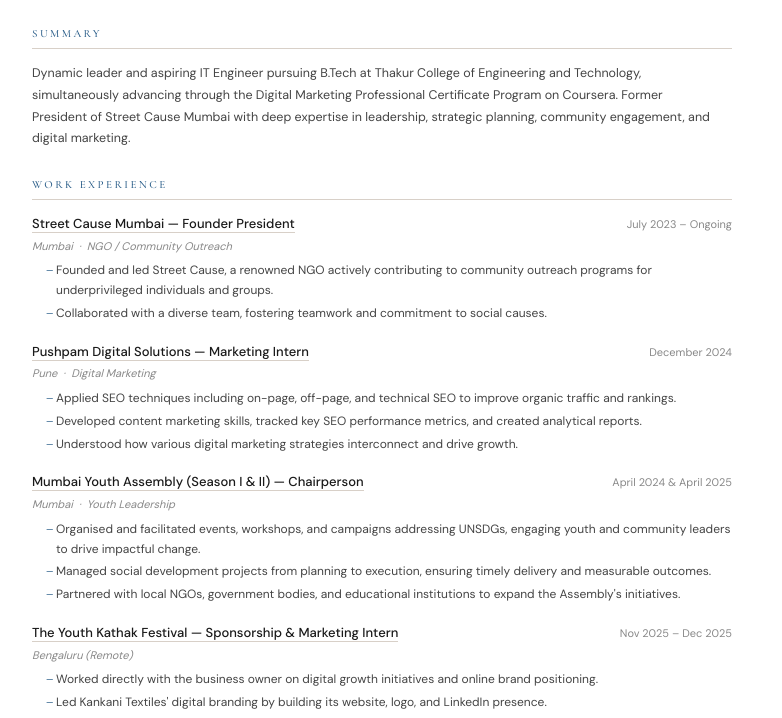
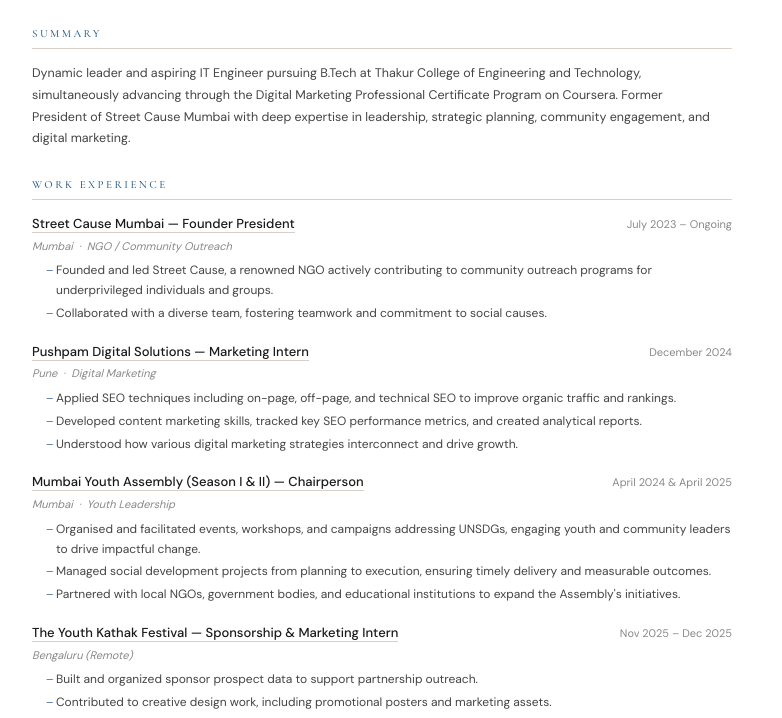
Before and after one commit to ojas200444/Ojas-resume, a plain HTML site: page index.html in a window 1280 px wide. Shown: the part 221-939 px from the top of the page, without its empty margins (258-1040 px from the left). Drawn offline with nearby package versions, Linux system fonts and the light colour scheme.

Commit message:
TYKF changes

```diff
--- a/index.html
+++ b/index.html
@@ -394,9 +394,8 @@
       </div>
       <div class="exp-location">Bengaluru (Remote)</div>
       <ul class="bullets">
-        <li>Worked directly with the business owner on digital growth initiatives and online brand positioning.</li>
-        <li>Led Kankani Textiles' digital branding by building its website, logo, and LinkedIn presence.</li>
-        <li>Contributed to customer acquisition through outreach and business development initiatives.</li>
+        <li>Built and organized sponsor prospect data to support partnership outreach.</li>
+        <li>Contributed to creative design work, including promotional posters and marketing assets.</li>
       </ul>
     </div>
 
```
